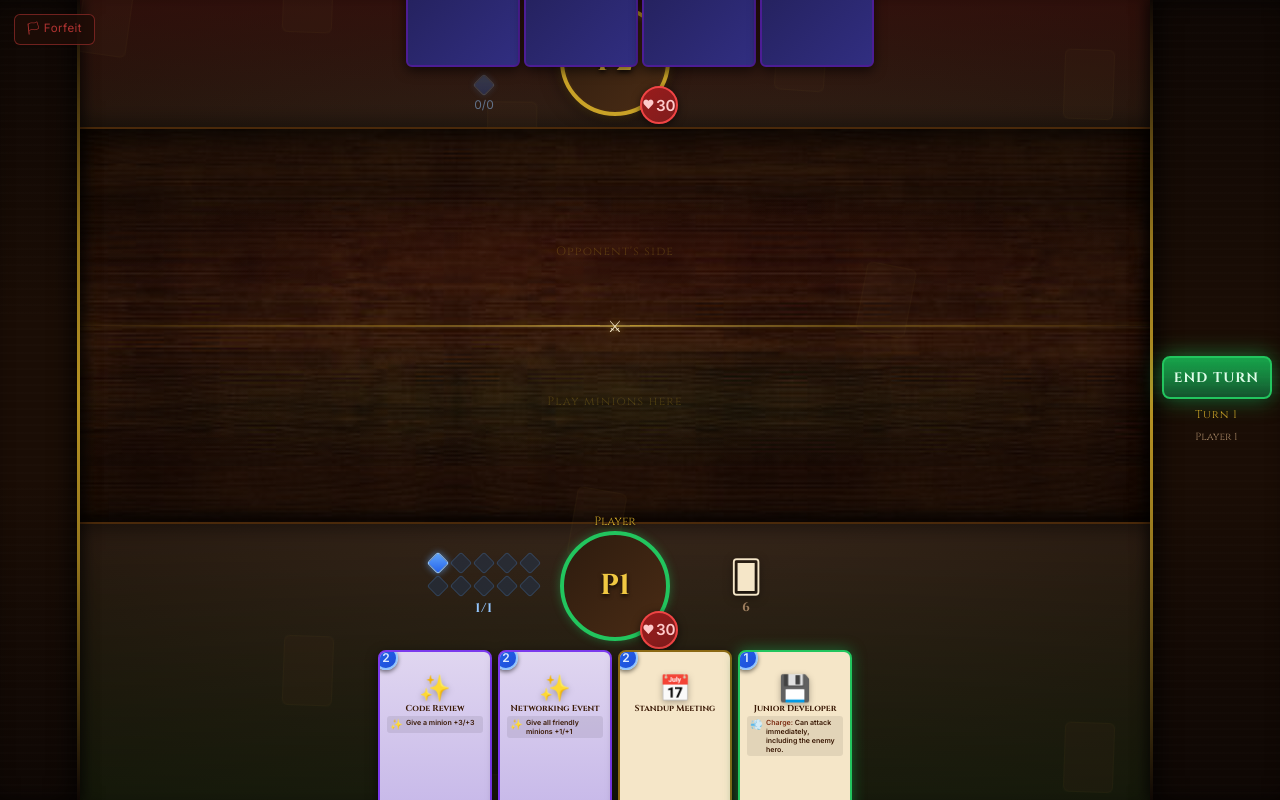
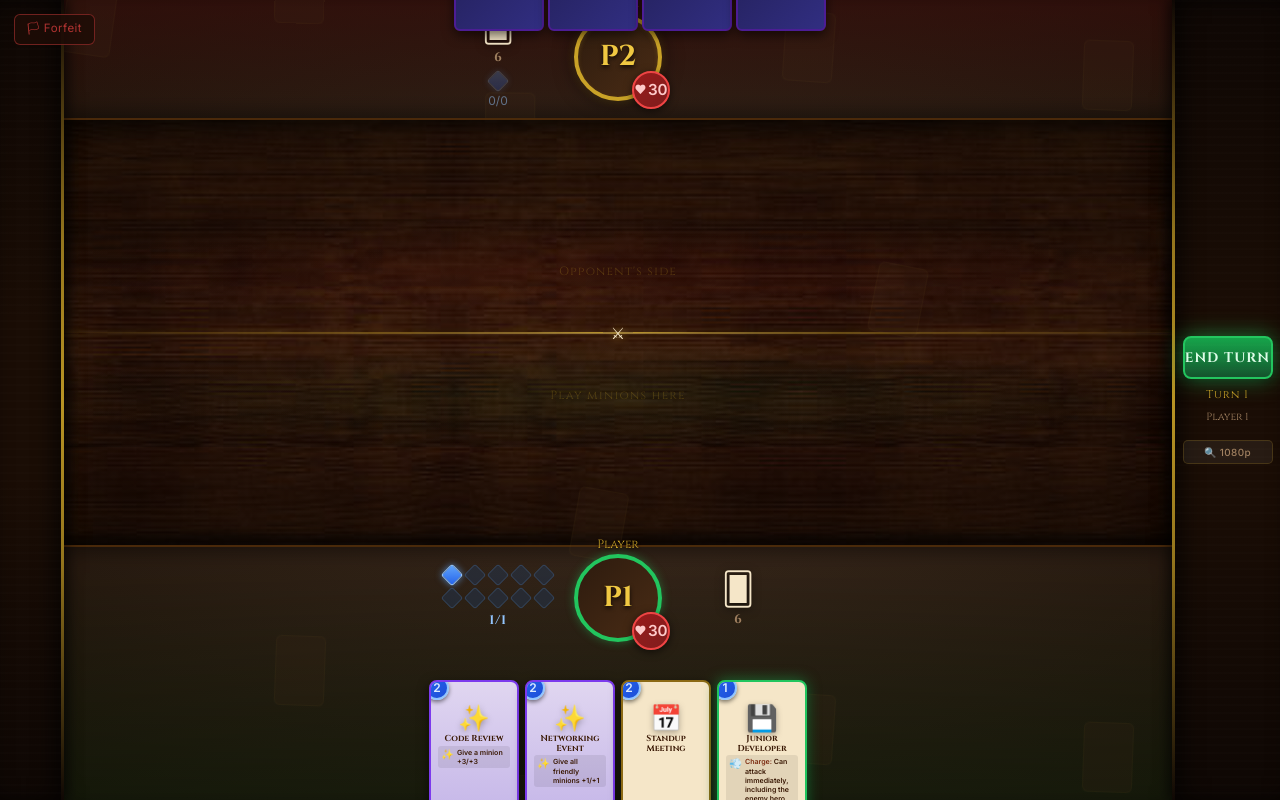
Before and after one commit to Lolitsapug/Career-Arena, a React (Vite) app: page /game in a window 1280 px wide. Built offline with nearby package versions, Linux system fonts and the light colour scheme.

Commit message:
scaling fix??

```diff
--- a/src/components/BgParticles.jsx
+++ b/src/components/BgParticles.jsx
@@ -1,3 +1,4 @@
+import { memo } from 'react'
 import styles from './BgParticles.module.css'
 
 const PARTICLES = Array.from({ length: 12 }, (_, i) => ({
@@ -7,7 +8,7 @@ const PARTICLES = Array.from({ length: 12 }, (_, i) => ({
   rot: `${10 + (i * 11) % 30}deg`,
 }))
 
-export default function BgParticles() {
+export default memo(function BgParticles() {
   return (
     <div className={styles.bgParticles}>
       {PARTICLES.map((p, i) => (
@@ -19,4 +20,4 @@ export default function BgParticles() {
       ))}
     </div>
   )
-}
+})
--- a/src/components/BgParticles.module.css
+++ b/src/components/BgParticles.module.css
@@ -21,6 +21,7 @@
   border: 1px solid var(--border-subtle);
   opacity: 0;
   animation: particleFloat var(--dur, 10s) ease-in-out var(--delay, 0s) infinite;
+  will-change: transform, opacity;
 }
 
 @keyframes particleFloat {
--- a/src/gameEngine.js
+++ b/src/gameEngine.js
@@ -471,13 +471,13 @@ export function getValidTargets(state) {
   if (tntPresent) {
     // Only taunt minions are valid — stealthed taunt minions still must be attacked
     return {
-      minions: oppBoard.map((m, i) => (m.abilities?.includes('taunt') && !m.stealthed ? i : -1)).filter(i => i !== -1),
+      minions: oppBoard.reduce((acc, m, i) => { if (m.abilities?.includes('taunt') && !m.stealthed) acc.push(i); return acc; }, []),
       hero: false,
     };
   }
   // Stealthed minions cannot be targeted
   return {
-    minions: oppBoard.map((m, i) => (isStealthed(m) ? -1 : i)).filter(i => i !== -1),
+    minions: oppBoard.reduce((acc, m, i) => { if (!isStealthed(m)) acc.push(i); return acc; }, []),
     hero: !isRushOnly,
   };
 }
--- a/src/pages/GameBoard.jsx
+++ b/src/pages/GameBoard.jsx
@@ -588,6 +588,21 @@ export default function GameBoard() {
   const [wasForfeit, setWasForfeit] = useState(false);
   const [buffedIds, setBuffedIds] = useState(new Set());
   const [drawAnims, setDrawAnims] = useState([]); // [{id, delay}]
+  const [scale, setScale] = useState(() => {
+    const saved = localStorage.getItem('ca-scale');
+    if (saved) { document.documentElement.dataset.scale = saved; return saved; }
+    // auto-detect: 1080p screens are ≤1120px tall
+    const auto = window.screen.height <= 1120 ? 'sm' : 'lg';
+    document.documentElement.dataset.scale = auto;
+    return auto;
+  });
+
+  function toggleScale() {
+    const next = scale === 'sm' ? 'lg' : 'sm';
+    document.documentElement.dataset.scale = next;
+    localStorage.setItem('ca-scale', next);
+    setScale(next);
+  }
 
   function queueAnim(animObj, delay = 0, duration = 700) {
     const id = makeId();
@@ -599,12 +614,12 @@ export default function GameBoard() {
 
   function shakeMinionId(minionId, isHit) {
     const setter = isHit ? setHitIds : setShakingIds;
-    setter(prev => new Set([...prev, minionId]));
+    setter(prev => { const n = new Set(prev); n.add(minionId); return n; });
     setTimeout(() => setter(prev => { const n = new Set(prev); n.delete(minionId); return n; }), 420);
   }
 
   function flashHeroFn(playerIdx) {
-    setFlashHeroes(prev => new Set([...prev, playerIdx]));
+    setFlashHeroes(prev => { const n = new Set(prev); n.add(playerIdx); return n; });
     setTimeout(() => setFlashHeroes(prev => { const n = new Set(prev); n.delete(playerIdx); return n; }), 450);
   }
 
@@ -619,7 +634,7 @@ export default function GameBoard() {
       }
     });
     if (ids.length === 0) return;
-    setBuffedIds(prev => new Set([...prev, ...ids]));
+    setBuffedIds(prev => { const n = new Set(prev); ids.forEach(id => n.add(id)); return n; });
     setTimeout(() => setBuffedIds(prev => {
       const n = new Set(prev);
       ids.forEach(id => n.delete(id));
@@ -726,7 +741,7 @@ export default function GameBoard() {
     if (card.type === 'MINION') {
       const newMinion = ns.players[cur].board[ns.players[cur].board.length - 1];
       if (newMinion) {
-        setNewlyPlayed(prev => new Set([...prev, newMinion.id]));
+        setNewlyPlayed(prev => { const n = new Set(prev); n.add(newMinion.id); return n; });
         setTimeout(() => setNewlyPlayed(prev => { const n = new Set(prev); n.delete(newMinion.id); return n; }), 500);
         setTimeout(() => {
           const el = document.querySelector(`[data-minion-id="${newMinion.id}"]`);
@@ -935,6 +950,9 @@ export default function GameBoard() {
         {state.pendingBattlecryTarget && <button className="cancel-btn" onClick={() => setState(s => ({ ...s, pendingBattlecryTarget: null }))}>Skip</button>}
         <div className="turn-indicator">Turn {state.turn}</div>
         <div className="active-player-label">{curPlayer.hero.name}</div>
+        <button className="scale-toggle-btn" onClick={toggleScale} title="Toggle display scale">
+          {scale === 'sm' ? '🔍 1080p' : '🔭 1440p'}
+        </button>
       </div>
 
       {state.selectedMinion && !state.pendingSpell && (
--- a/src/styles.css
+++ b/src/styles.css
@@ -46,6 +46,22 @@
   --theme-toggle-active-bg: rgba(201,162,39,0.18);
   --theme-toggle-active-border: rgba(201,162,39,0.4);
   --theme-toggle-active-text: #f5e6c8;
+
+  /* ── Scale tokens (1440p defaults) ── */
+  --card-w:        114px;
+  --card-h:        180px;
+  --card-back-w:   114px;
+  --card-back-h:   180px;
+  --minion-w:      120px;
+  --minion-h:      160px;
+  --minion-row-h:  130px;
+  --hero-size:     110px;
+  --sidebar-w:     80px;
+  --endturn-w:     130px;
+  --endturn-btn-w: 110px;
+  --hand-peek:    -32px;
+  --hand-hover-y: -54px;
+  --hand-hover-s:  1.18;
 }
 
 :root[data-theme='arena'] {
@@ -341,7 +357,7 @@ body {
   overflow: hidden;
   background: var(--board-felt);
   display: grid;
-  grid-template-rows: 1fr minmax(auto, 400px) 1fr;
+  grid-template-rows: 1fr minmax(auto, 450px) 1fr;
   grid-template-columns: auto 1fr auto;
   grid-template-areas:
     "left opponent  endturn"
@@ -358,7 +374,7 @@ body {
 }
 .board-side--left {
   grid-area: left;
-  width: 80px;
+  width: var(--sidebar-w);
   border-right: 3px solid;
   border-image: linear-gradient(180deg, transparent, rgba(201,162,39,0.7) 30%, rgba(201,162,39,0.9) 50%, rgba(201,162,39,0.7) 70%, transparent) 1;
   box-shadow: inset -8px 0 20px rgba(0,0,0,0.6), 4px 0 12px rgba(0,0,0,0.5);
@@ -419,8 +435,8 @@ body {
 
 /* ── Hero Portrait ─────────────────────────────────────────────────────────── */
 .hero-portrait {
-  width: 110px;
-  height: 110px;
+  width: var(--hero-size);
+  height: var(--hero-size);
   border-radius: 50%;
   display: flex;
   flex-direction: column;
@@ -619,19 +635,19 @@ body {
   padding-bottom: 0;
 }
 .player-hand .hand-card {
-  margin-bottom: -32px;
+  margin-bottom: var(--hand-peek);
   transition: transform 0.18s cubic-bezier(0.34, 1.56, 0.64, 1), box-shadow 0.18s;
 }
 .player-hand .hand-card:hover {
-  transform: translateY(-54px) scale(1.18);
+  transform: translateY(var(--hand-hover-y)) scale(var(--hand-hover-s));
   z-index: 10;
   box-shadow: 0 16px 40px rgba(0,0,0,0.7), 0 0 20px rgba(201,162,39,0.3);
 }
 
 /* ── Hand Card ───────────────────────────────────────────────────────────── */
 .hand-card {
-  width: 114px;
-  height: 180px;
+  width: var(--card-w);
+  height: var(--card-h);
   border-radius: 8px;
   background: var(--card-bg);
   border: 2px solid var(--card-border);
@@ -648,8 +664,8 @@ body {
   overflow: hidden;
 }
 .hand-card--back {
-  width: 114px;
-  height: 180px;
+  width: var(--card-back-w);
+  height: var(--card-back-h);
   background: linear-gradient(135deg, #1e1b4b, #312e81);
   border: 2px solid #4c1d95;
   cursor: default;
@@ -809,7 +825,7 @@ body {
   justify-content: center;
   gap: 10px;
   width: 100%;
-  min-height: 130px;
+  min-height: var(--minion-row-h);
   padding: 2px 1rem;
   position: relative;
 }
@@ -895,8 +911,8 @@ body {
 
 /* ── Board Minion ─────────────────────────────────────────────────────────── */
 .board-minion {
-  width: 120px;
-  height: 160px;
+  width: var(--minion-w);
+  height: var(--minion-h);
   border-radius: 10px;
   background: linear-gradient(180deg, #1e3a5f, #0f1f33);
   border: 2px solid #2563eb;
@@ -909,6 +925,7 @@ body {
   padding: 4px 3px 3px;
   box-shadow: 0 4px 12px rgba(0,0,0,0.6);
   transition: transform 0.12s, box-shadow 0.12s;
+  will-change: transform;
   user-select: none;
   flex-shrink: 0;
   overflow: hidden;
@@ -1080,7 +1097,7 @@ body {
   justify-content: center;
   gap: 0.5rem;
   padding: 0.75rem;
-  width: 130px;
+  width: var(--endturn-w);
   background: linear-gradient(180deg, #0e0704 0%, #1a0d05 40%, #1a0d05 60%, #0e0704 100%);
   border-left: 3px solid;
   border-image: linear-gradient(180deg, transparent, rgba(201,162,39,0.7) 30%, rgba(201,162,39,0.9) 50%, rgba(201,162,39,0.7) 70%, transparent) 1;
@@ -1105,7 +1122,7 @@ body {
 
 .end-turn-btn {
   padding: 0.65rem 0;
-  width: 110px;
+  width: var(--endturn-btn-w);
   font-family: var(--font-display);
   font-size: 0.85rem;
   font-weight: 700;
@@ -1149,6 +1166,27 @@ body {
 .cancel-btn:hover {
   background: linear-gradient(180deg, #991b1b, #b91c1c);
   box-shadow: 0 0 12px rgba(239,68,68,0.5);
+}
+
+.scale-toggle-btn {
+  margin-top: 0.5rem;
+  padding: 0.3rem 0;
+  width: var(--endturn-btn-w);
+  font-size: 0.62rem;
+  font-family: var(--font-base);
+  font-weight: 500;
+  background: rgba(255,255,255,0.06);
+  color: var(--text-dim);
+  border: 1px solid rgba(201,162,39,0.2);
+  border-radius: 5px;
+  cursor: pointer;
+  transition: all 0.15s;
+  letter-spacing: 0.04em;
+}
+.scale-toggle-btn:hover {
+  background: rgba(201,162,39,0.12);
+  color: var(--gold);
+  border-color: rgba(201,162,39,0.4);
 }
 
 .turn-indicator {
@@ -1601,10 +1639,10 @@ body {
   z-index: 10;
 }
 @keyframes lunge {
-  0%   { transform: scale(1) translateY(0); filter: brightness(1.2); }
-  25%  { transform: scale(1.25) translateY(-10px); filter: brightness(1.8) drop-shadow(0 0 10px #fcd34d); }
+  0%   { transform: scale(1) translateY(0); }
+  25%  { transform: scale(1.25) translateY(-10px); box-shadow: 0 0 18px rgba(252,211,77,0.9); }
   60%  { transform: scale(0.92) translateY(3px); }
-  100% { transform: scale(1) translateY(0); filter: brightness(1); }
+  100% { transform: scale(1) translateY(0); }
 }
 
 /* Defender taking a hit */
@@ -1612,14 +1650,14 @@ body {
   animation: shake-hit 0.4s ease-out !important;
 }
 @keyframes shake-hit {
-  0%   { transform: translateX(0) brightness(1); }
-  10%  { transform: translateX(-10px); filter: brightness(2.5) saturate(0) hue-rotate(-15deg); }
-  25%  { transform: translateX(10px); filter: brightness(1.8) sepia(0.5); }
+  0%   { transform: translateX(0); }
+  10%  { transform: translateX(-10px); box-shadow: 0 0 16px rgba(239,68,68,0.9); }
+  25%  { transform: translateX(10px); box-shadow: 0 0 12px rgba(239,68,68,0.7); }
   40%  { transform: translateX(-7px); }
   55%  { transform: translateX(7px); }
   70%  { transform: translateX(-4px); }
   85%  { transform: translateX(4px); }
-  100% { transform: translateX(0); filter: brightness(1); }
+  100% { transform: translateX(0); }
 }
 
 /* Newly summoned minion */
@@ -1627,10 +1665,10 @@ body {
   animation: summon-appear 0.45s cubic-bezier(0.34,1.56,0.64,1) !important;
 }
 @keyframes summon-appear {
-  0%   { transform: scale(0) rotate(-15deg); opacity: 0; filter: brightness(4) blur(4px); }
-  50%  { transform: scale(1.2) rotate(4deg); opacity: 1; filter: brightness(2) blur(0); }
+  0%   { transform: scale(0) rotate(-15deg); opacity: 0; }
+  50%  { transform: scale(1.2) rotate(4deg); opacity: 1; box-shadow: 0 0 20px rgba(255,255,255,0.4); }
   75%  { transform: scale(0.93) rotate(-2deg); }
-  100% { transform: scale(1) rotate(0deg); filter: brightness(1); }
+  100% { transform: scale(1) rotate(0deg); }
 }
 
 /* Hero taking damage */
@@ -1639,9 +1677,9 @@ body {
 }
 @keyframes hero-flash {
   0%   { box-shadow: 0 0 0px rgba(239,68,68,0); }
-  20%  { box-shadow: 0 0 40px rgba(239,68,68,1), 0 0 80px rgba(239,68,68,0.7); filter: brightness(1.6); }
-  60%  { box-shadow: 0 0 20px rgba(239,68,68,0.6); filter: brightness(1.2); }
-  100% { box-shadow: 0 0 0px rgba(239,68,68,0); filter: brightness(1); }
+  20%  { box-shadow: 0 0 40px rgba(239,68,68,1), 0 0 80px rgba(239,68,68,0.7); }
+  60%  { box-shadow: 0 0 20px rgba(239,68,68,0.6); }
+  100% { box-shadow: 0 0 0px rgba(239,68,68,0); }
 }
 
 /* ── Impact particles ────────────────────────────────────────────────────── */
@@ -1727,9 +1765,9 @@ body {
   z-index: 3;
 }
 @keyframes ghost-float {
-  0%   { transform: translate(-50%,-50%) scale(1);   opacity: 0.9; filter: brightness(2); }
-  40%  { transform: translate(-50%,-90%) scale(0.8); opacity: 0.6; filter: brightness(3); }
-  100% { transform: translate(-50%,-170%) scale(0.3); opacity: 0; filter: blur(6px); }
+  0%   { transform: translate(-50%,-50%) scale(1);   opacity: 0.9; }
+  40%  { transform: translate(-50%,-90%) scale(0.8); opacity: 0.6; }
+  100% { transform: translate(-50%,-170%) scale(0.3); opacity: 0; }
 }
 
 .death-particle {
@@ -2213,13 +2251,51 @@ body {
   100% { opacity: 0;    transform: scale(0.8) rotate(0deg); }
 }
 
+/* ── Scale: sm (1080p) — manual toggle or auto-detected ──────────────────── */
+:root[data-scale='sm'] {
+  --card-w:        90px;
+  --card-h:        144px;
+  --card-back-w:   90px;
+  --card-back-h:   144px;
+  --minion-w:      96px;
+  --minion-h:      128px;
+  --minion-row-h:  104px;
+  --hero-size:     88px;
+  --sidebar-w:     64px;
+  --endturn-w:     108px;
+  --endturn-btn-w: 90px;
+  --hand-peek:    -26px;
+  --hand-hover-y: -44px;
+  --hand-hover-s:  1.14;
+}
+
+/* Auto-detect 1080p height */
+@media (max-height: 1120px) and (min-width: 769px) {
+  :root:not([data-scale='lg']) {
+    --card-w:        90px;
+    --card-h:        144px;
+    --card-back-w:   90px;
+    --card-back-h:   144px;
+    --minion-w:      96px;
+    --minion-h:      128px;
+    --minion-row-h:  104px;
+    --hero-size:     88px;
+    --sidebar-w:     64px;
+    --endturn-w:     108px;
+    --endturn-btn-w: 90px;
+    --hand-peek:    -26px;
+    --hand-hover-y: -44px;
+    --hand-hover-s:  1.14;
+  }
+}
+
 /* ── Responsive ───────────────────────────────────────────────────────────── */
 @media (max-height: 700px) {
   .hero-portrait { width: 58px; height: 58px; }
 }
 
 @media (max-width: 768px) {
-  .hand-card  { width: 70px; min-height: 96px; }
+  .hand-card    { width: 70px; min-height: 96px; }
   .board-minion { width: 64px; height: 80px; }
   .end-turn-zone { width: 90px; }
   .end-turn-btn { width: 82px; font-size: 0.72rem; }
```
